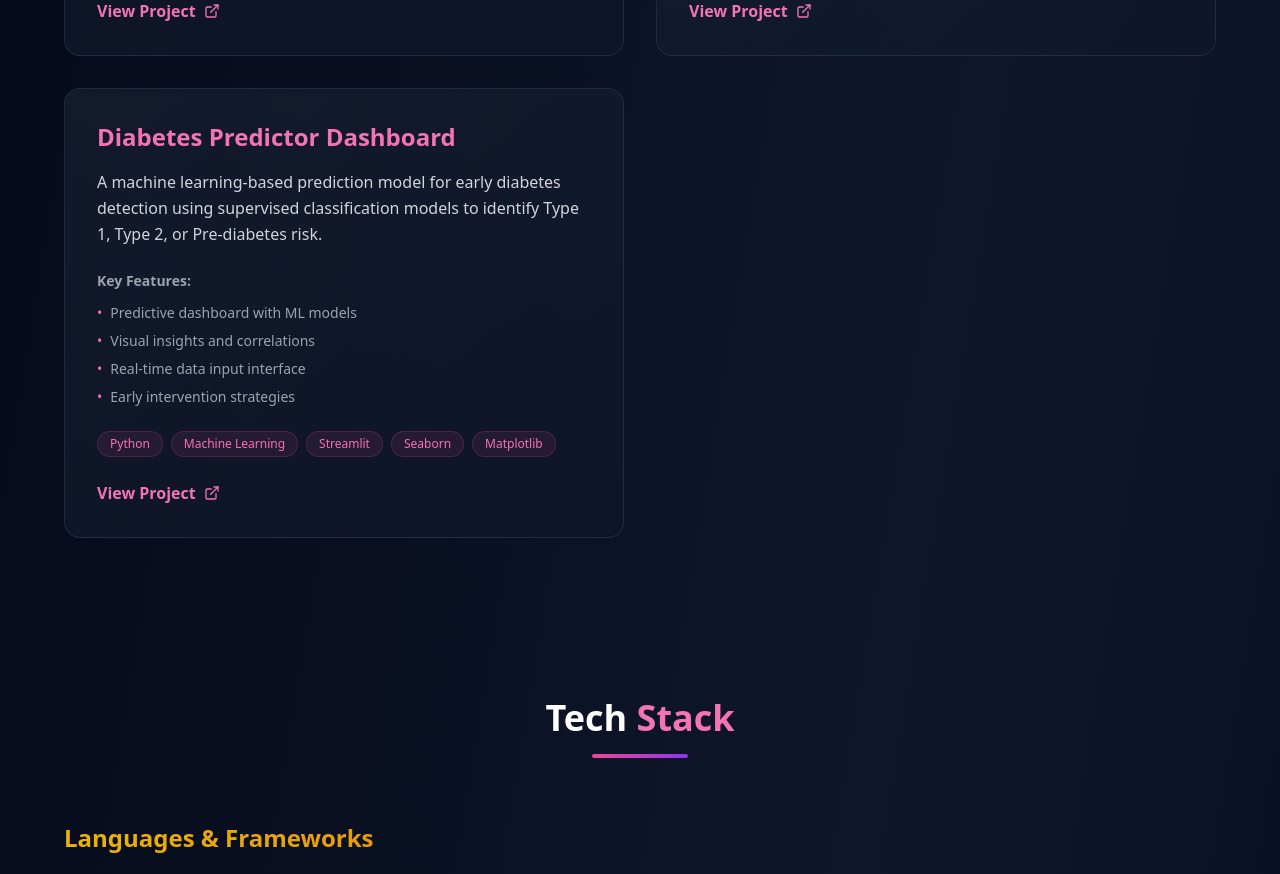
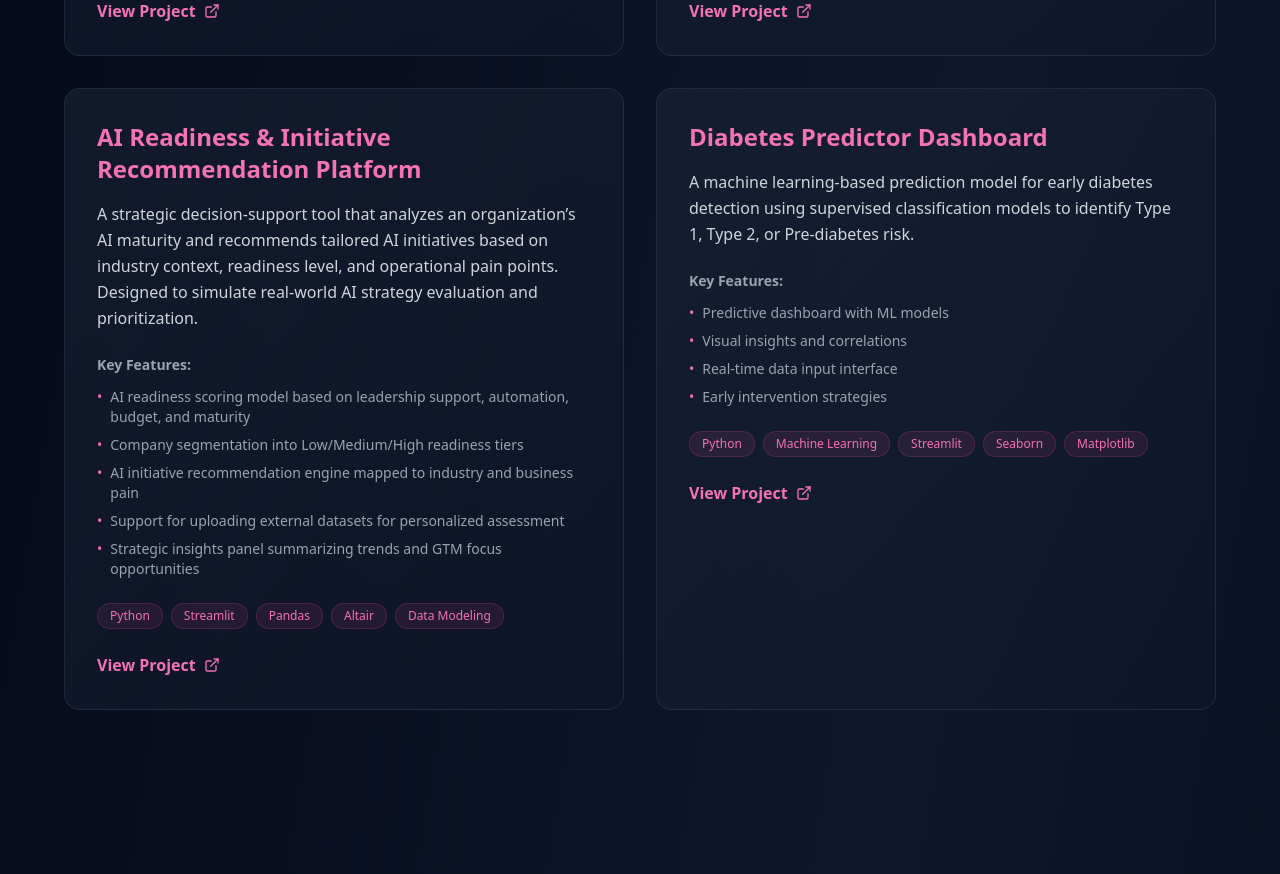
Before and after one commit to Kushal-eng/my-portfolio, a React (Vite) app: page / in a window 1280 px wide. Shown: the part 1700-2574 px from the top of the page. Built offline with nearby package versions, Linux system fonts and the light colour scheme.

Commit message:
Update Projects.tsx

```diff
--- a/src/components/Projects.tsx
+++ b/src/components/Projects.tsx
@@ -27,6 +27,20 @@ export default function Projects() {
         'Feedback & rating mechanism',
       ],
     },
+    {
+      title: 'AI Readiness & Initiative Recommendation Platform',
+      description: 'A strategic decision-support tool that analyzes an organization’s AI maturity and recommends tailored AI initiatives based on industry context, readiness level, and operational pain points. Designed to simulate real-world AI strategy evaluation and prioritization.',
+      tech: ['Python', 'Streamlit', 'Pandas', 'Altair', 'Data Modeling'],
+      link: 'https://ai-readiness-initiative-recommendation-platform.streamlit.app/',
+      features: [
+        'AI readiness scoring model based on leadership support, automation, budget, and maturity',
+        'Company segmentation into Low/Medium/High readiness tiers',
+        'AI initiative recommendation engine mapped to industry and business pain',
+        'Support for uploading external datasets for personalized assessment',
+        'Strategic insights panel summarizing trends and GTM focus opportunities'
+      ],
+    },
+
     {
       title: 'Diabetes Predictor Dashboard',
       description: 'A machine learning-based prediction model for early diabetes detection using supervised classification models to identify Type 1, Type 2, or Pre-diabetes risk.',
```
